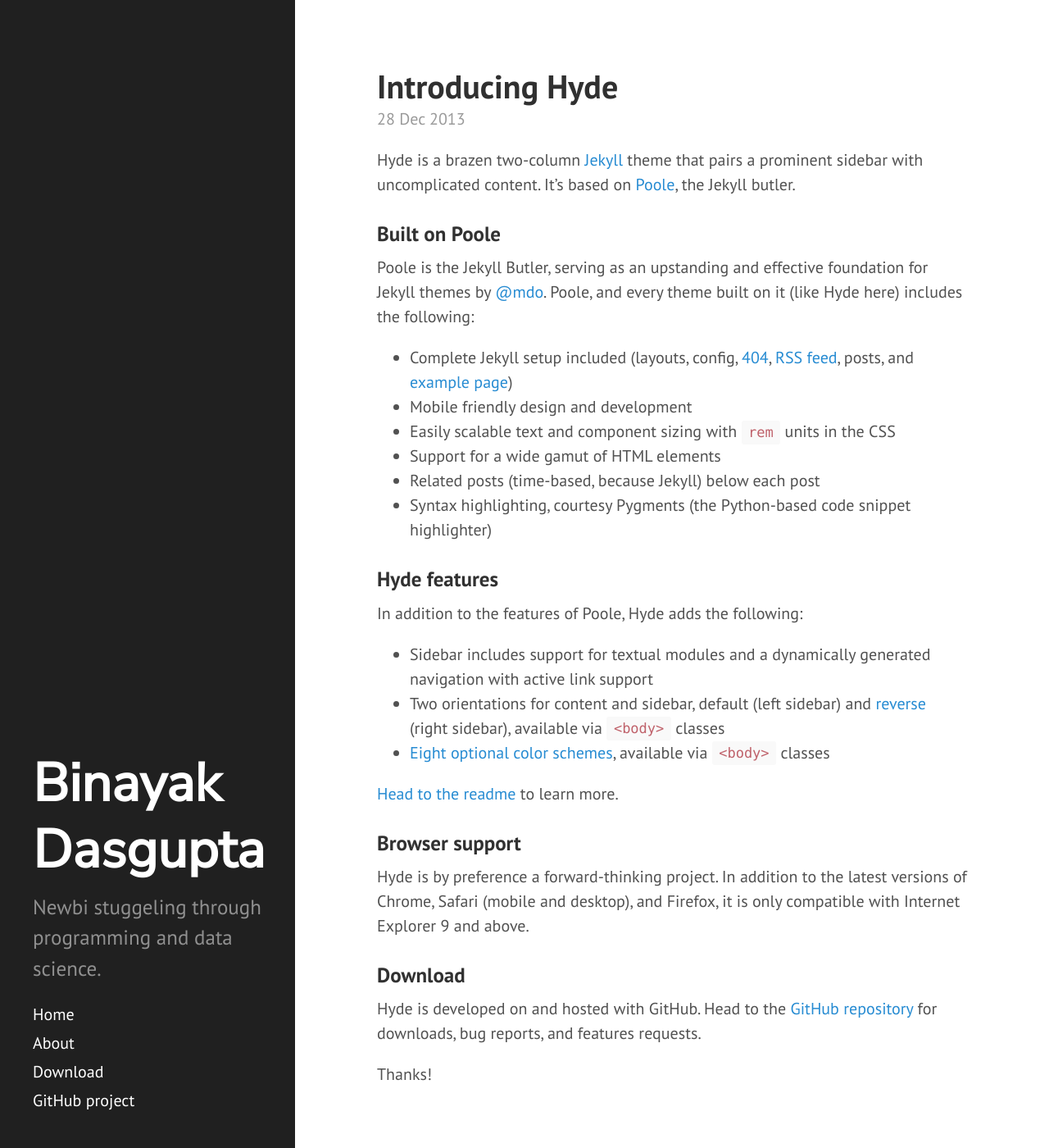
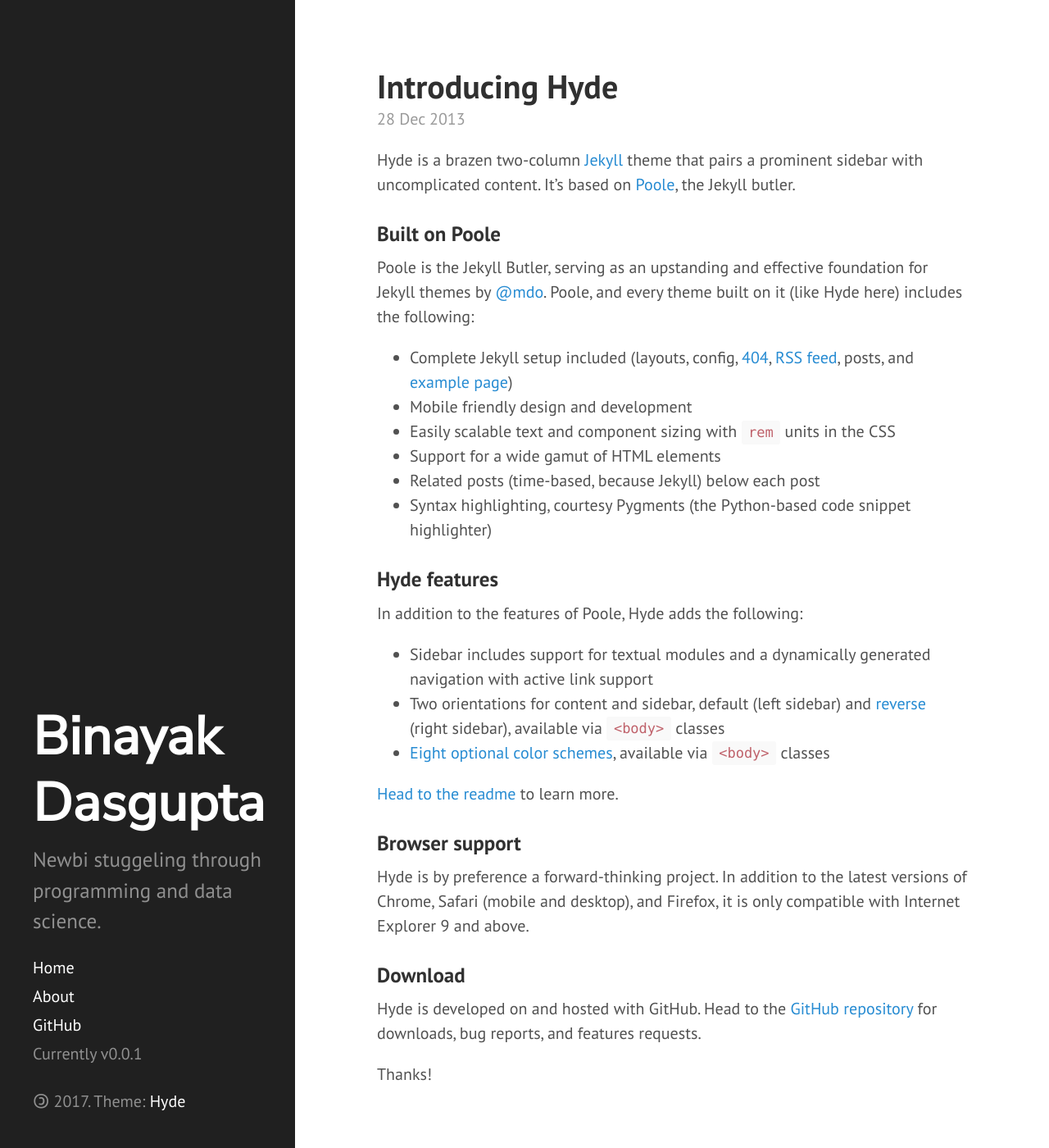
Before and after one commit to binayakd/binayakd.github.io, a Jekyll site: the page built from index.html, in a window 1280 px wide and 1400 px high. Shown: the whole window at 82% size. Built offline with Jekyll 4.4.1, drawn with Linux system fonts in a browser that asks for light colours; the list of posts is cut into pages by our own code.

Commit message:
added copyleft and added sidebar elements

```diff
--- a/_config.yml
+++ b/_config.yml
@@ -1,6 +1,6 @@
 # Dependencies
 #markdown:         redcarpet
-#highlighter:      pygments
+highlighter:      pygments
 
 # Permalinks
 permalink:        pretty
@@ -10,19 +10,19 @@
 title:            Binayak Dasgupta
 tagline:          'Coder at work'
 description:      'Newbi stuggeling through programming and data science.'
-url:              http://hyde.getpoole.com
+url:              https://binayakd.github.io/
 baseurl:          /
 
 author:
-  name:           'Mark Otto'
-  url:            https://twitter.com/mdo
+  name:           'Binayak Dasgupta'
+  url:            https://binayakd.github.io/
 
 paginate:         5
 
 # Custom vars
-version:          2.1.0
+version:          0.0.1
 
 github:
-  repo:           https://github.com/poole/hyde
+  repo:           https://github.com/binayakd
 
 gems: [jekyll-paginate]
--- a/_includes/sidebar.html
+++ b/_includes/sidebar.html
@@ -26,11 +26,9 @@
         {% endif %}
       {% endfor %}
 
-      <a class="sidebar-nav-item" href="{{ site.github.repo }}/archive/v{{ site.version }}.zip">Download</a>
-      <a class="sidebar-nav-item" href="{{ site.github.repo }}">GitHub project</a>
-      <!--<span class="sidebar-nav-item">Currently v{{ site.version }}</span>-->
+      <a class="sidebar-nav-item" href="{{ site.github.repo }}">GitHub</a>
+      <span class="sidebar-nav-item">Currently v{{ site.version }}</span>
     </nav>
-
-    <!--<p>&copy; {{ site.time | date: '%Y' }}. All rights reserved.</p>-->
+    <p><span class="copy-left">&copy;</span> {{ site.time | date: '%Y' }}. Theme: <a href="http://hyde.getpoole.com/">Hyde</a></p>
   </div>
 </div>
--- a/public/css/hyde.css
+++ b/public/css/hyde.css
@@ -97,6 +97,20 @@
 }
 .sidebar-nav-item.active {
   font-weight: bold;
+}
+
+/** for copyleft symbol **/
+.copy-left {
+    display: inline-block;
+    text-align: right;
+    margin: 0;
+    font-size: 1.25em;
+    -moz-transform: scaleX(-1);
+    -o-transform: scaleX(-1);
+    -webkit-transform: scaleX(-1);
+    transform: scaleX(-1);
+    filter: FlipH;
+    -ms-filter: FlipH;
 }
 
 /* Sticky sidebar
```
